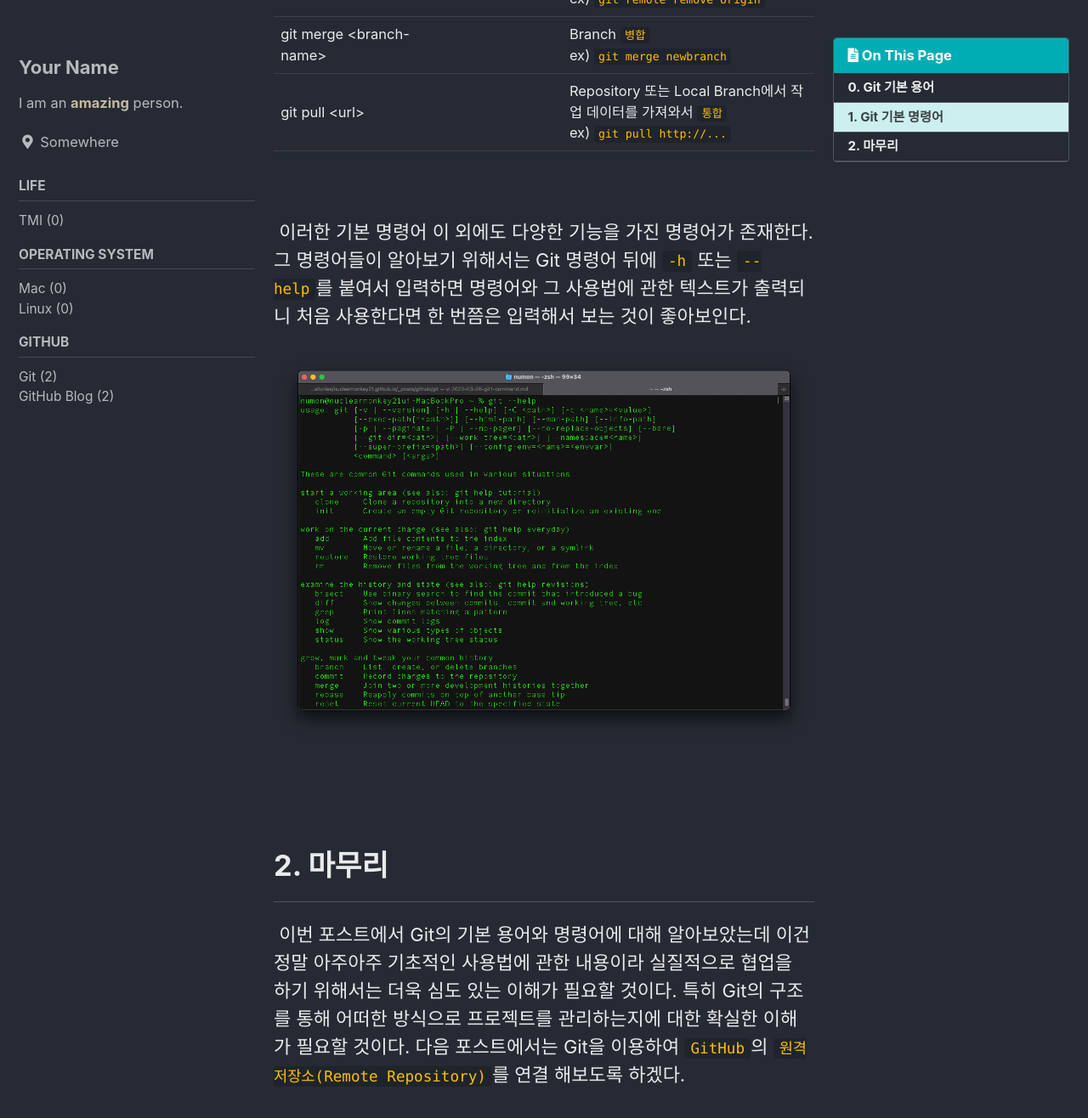
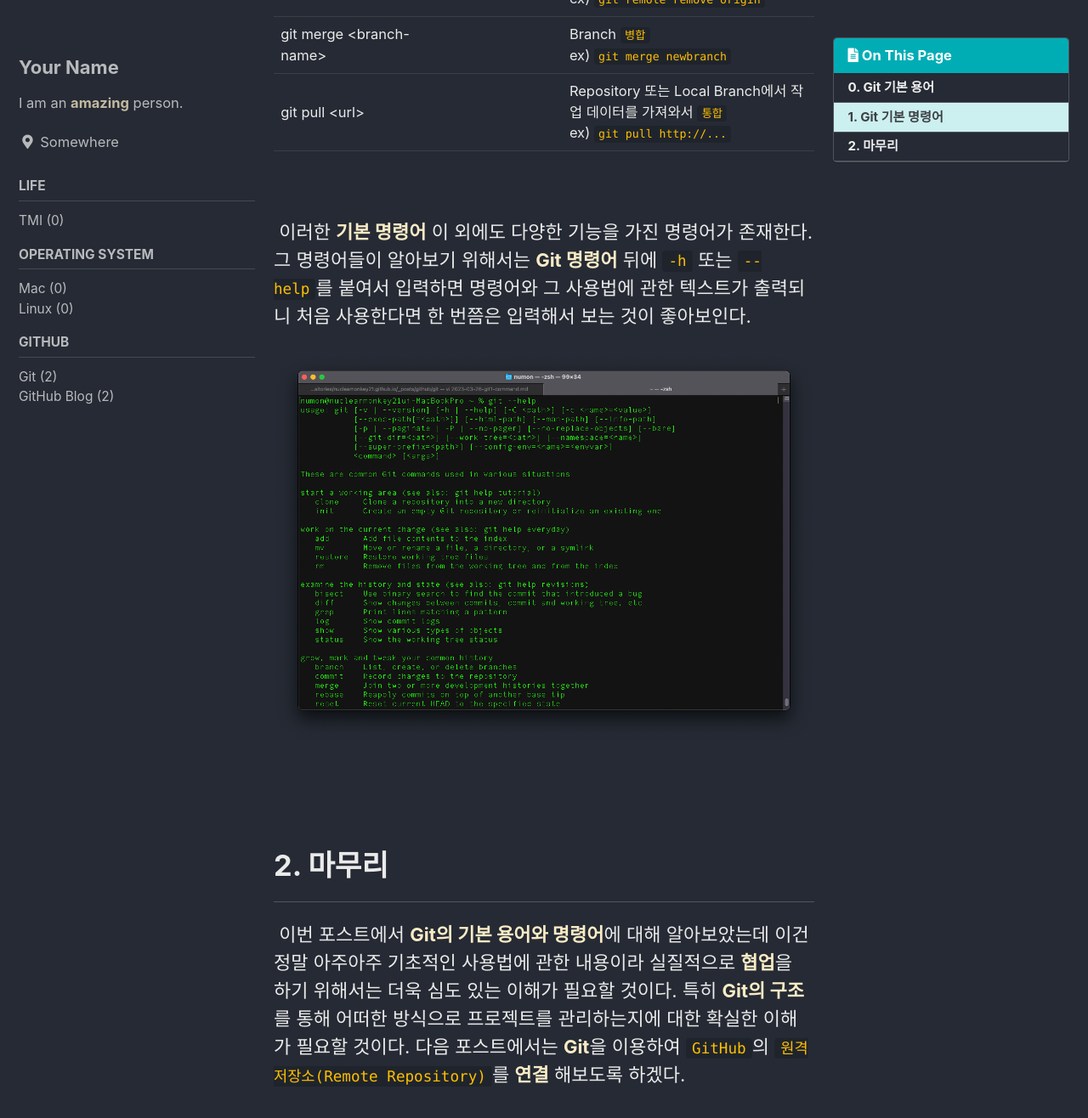
Before and after one commit to nuclearmonkey21/nuclearmonkey21.github.io, a Jekyll site: the page built from _posts/github/git/2023-03-26-git1-command.md, in a window 1280 px wide and 1400 px high, scrolled down 2516 px. Shown: the top 1316 px of the window at 85% size. Built offline with Jekyll 4.4.1, drawn with Linux system fonts in a browser that asks for light colours; cached includes are drawn as plain includes; some of the changed text lies outside the part shown.

```diff
--- a/_posts/github/git/2023-03-26-git1-command.md
+++ b/_posts/github/git/2023-03-26-git1-command.md
@@ -14,7 +14,7 @@ date: 2023-03-26
 last_modified_at: 2023-03-26
 ---
 
-# 0. Git 기본 용어
+# 0. **Git** 기본 용어
 ---
 `저장소(Repository)`: 개발자의 작업 폴더들과 Git의 주요 정보등을 담고 있는 저장 공간
 <br>
@@ -32,7 +32,7 @@ last_modified_at: 2023-03-26
 <br><br>
 
 
-# 1. Git 기본 명령어
+# 1. **Git** 기본 명령어
 ---
 <br>
 
@@ -59,7 +59,7 @@ last_modified_at: 2023-03-26
 
 <br>
 
-&nbsp;이러한 기본 명령어 이 외에도 다양한 기능을 가진 명령어가 존재한다. 그 명령어들이 알아보기 위해서는 Git 명령어 뒤에 `-h` 또는 `--help`를 붙여서 입력하면 명령어와 그 사용법에 관한 텍스트가 출력되니 처음 사용한다면 한 번쯤은 입력해서 보는 것이 좋아보인다.
+&nbsp;이러한 **기본 명령어** 이 외에도 다양한 기능을 가진 명령어가 존재한다. 그 명령어들이 알아보기 위해서는 **Git 명령어** 뒤에 `-h` 또는 `--help`를 붙여서 입력하면 명령어와 그 사용법에 관한 텍스트가 출력되니 처음 사용한다면 한 번쯤은 입력해서 보는 것이 좋아보인다.
 
 ![image](/assets/images/git/1/1.webp)
 
@@ -68,7 +68,7 @@ last_modified_at: 2023-03-26
 # 2. 마무리
 ---
 
-&nbsp;이번 포스트에서 Git의 기본 용어와 명령어에 대해 알아보았는데 이건 정말 아주아주 기초적인 사용법에 관한 내용이라 실질적으로 협업을 하기 위해서는 더욱 심도 있는 이해가 필요할 것이다. 특히 Git의 구조를 통해 어떠한 방식으로 프로젝트를 관리하는지에 대한 확실한 이해가 필요할 것이다. 다음 포스트에서는 Git을 이용하여 `GitHub`의 `원격 저장소(Remote Repository)`를 연결 해보도록 하겠다.
+&nbsp;이번 포스트에서 **Git의 기본 용어와 명령어**에 대해 알아보았는데 이건 정말 아주아주 기초적인 사용법에 관한 내용이라 실질적으로 **협업**을 하기 위해서는 더욱 심도 있는 이해가 필요할 것이다. 특히 **Git의 구조**를 통해 어떠한 방식으로 프로젝트를 관리하는지에 대한 확실한 이해가 필요할 것이다. 다음 포스트에서는 **Git**을 이용하여 `GitHub`의 `원격 저장소(Remote Repository)`를 **연결** 해보도록 하겠다.
 
 
 <br><br>
```
